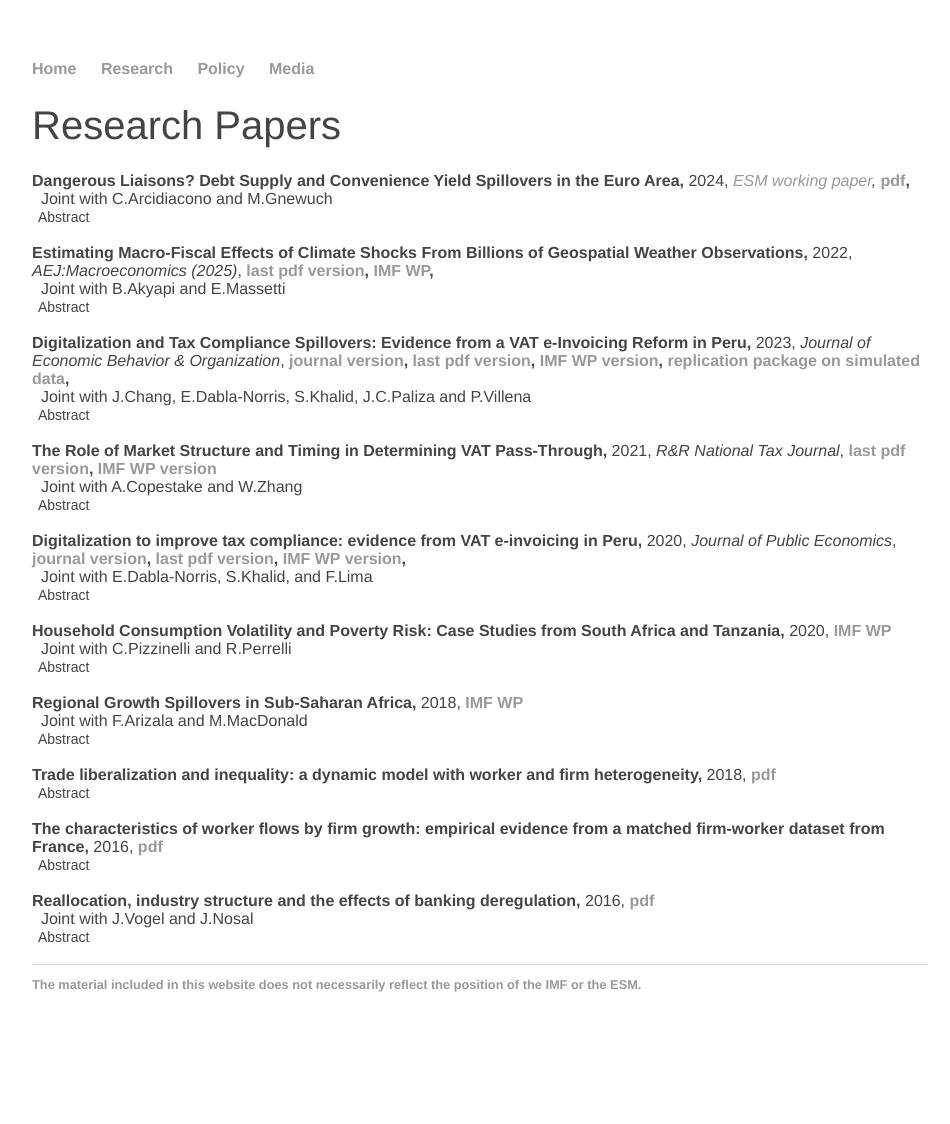
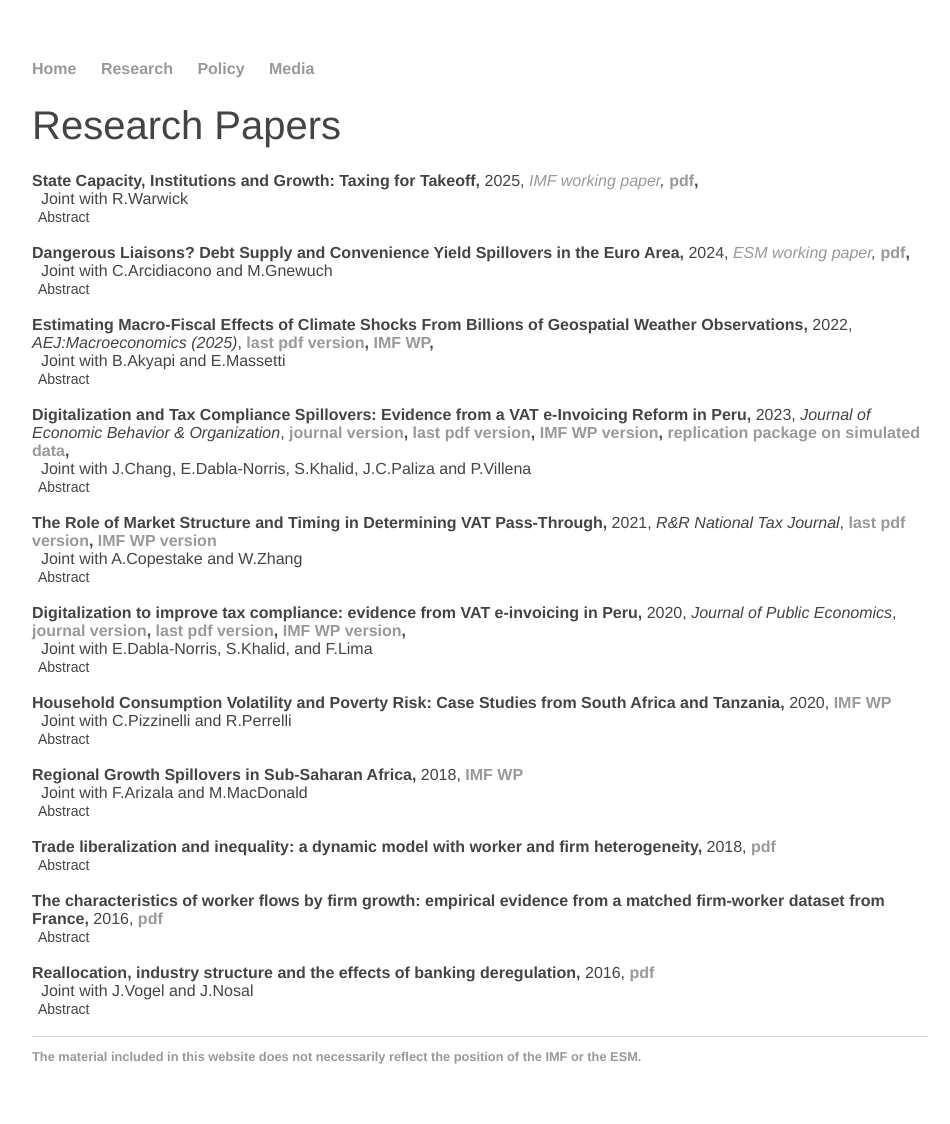
Before and after one commit to matthieubellon/matthieubellon.github.io, a Jekyll site: the page built from research/index.html, in a window 1280 px wide. Shown: the whole page, without its empty margins (160-1110 px from the left). Built offline with Jekyll 4.4.1, drawn with Linux system fonts in a browser that asks for light colours; before the commit the page ends 1052 px from its top, so only the background shows below that.

Commit message:
Update index.html

```diff
--- a/research/index.html
+++ b/research/index.html
@@ -4,6 +4,16 @@ title: Matthieu Bellon, Economist
 ---
 <h1 id="Research_Papers">Research Papers</h1>
 <div class="pad-body">
+
+<br><strong>State Capacity, Institutions and Growth: Taxing for Takeoff,</strong> 2025,
+<em> <a href="https://www.imf.org/en/Publications/WP/Issues/2025/10/03/State-Capacity-Institutions-and-Growth-Taxing-for-Takeoff-Revisiting-the-Tax-Tipping-Point-570929"> IMF working paper</a>, </em>
+<strong> <a href="/docs/Convenience_Yields.pdf"> pdf</a>,</strong>
+<br>&nbsp; Joint with R.Warwick
+<br>
+<button type="button" class="collapsible">Abstract</button>
+<div class="content">
+Can simply exceeding a critical tax-to-GDP threshold bring about an accelerated trajectory of economic growth and development in a country? We conduct new event studies and exploit a richer dataset to revisit Gaspar, Jaramillo and Wingender’s 2016 “tax tipping point” result. Both with their regression discontinuity approach and a dynamic difference-in-differences estimation, we find that cumulative growth over 10 years increases by 10 percentage points when a country’s tax-to-GDP ratio increases above a 10 percent threshold. Further, we show that crossing the threshold coincides with the beginning of significant improvements in measures of a country’s financial development, government effectiveness, legal framework, and governance. Event studies additionally reveal that only transformational episodes of tax increases above the threshold deliver these gains: episodic crossings that fail to bring tax revenues durably above the threshold and that don't coincide with improvements in financial development and government effectiveness yield fleeting gains. Our results suggest that a minimal tax capacity is necessary for growth but emphasize that only a sustained tax increase associated with other developmental progress is sufficient. </div> <br>
+
 
 <br><strong>Dangerous Liaisons? Debt Supply and Convenience Yield Spillovers in the Euro Area,</strong> 2024,
 <em> <a href="www.esm.europa.eu/publications/dangerous-liaisons-debt-supply-and-convenience-yield-spillovers-euro-area"> ESM working paper</a>, </em>
```
